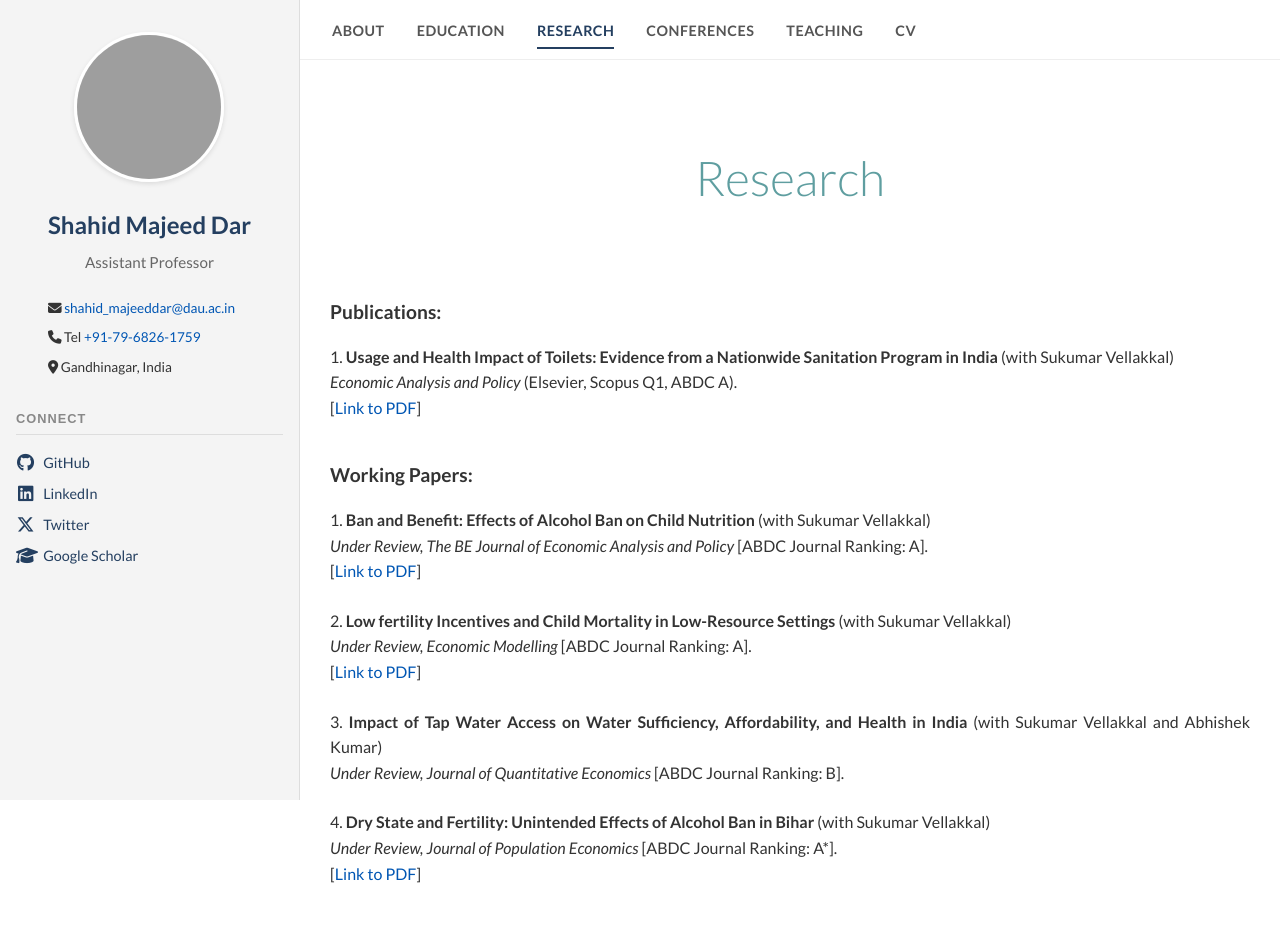
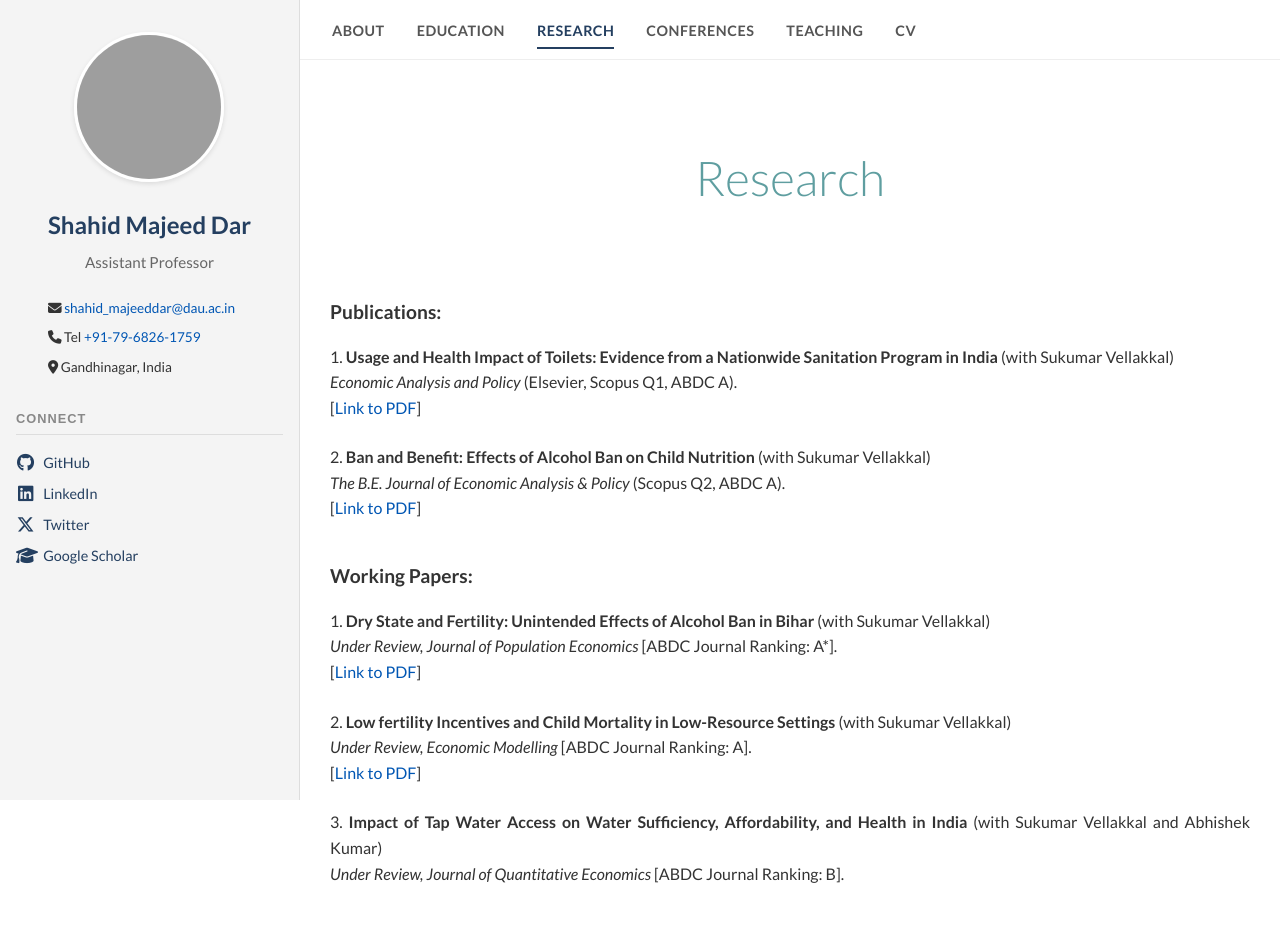
Before and after one commit to shahidar961/shahidar961.github.io, a React (Vite) app: page /research in a window 1280 px wide. Shown: the top 931 px of the page. Built offline with nearby package versions, Linux system fonts and the light colour scheme; grey boxes are pictures that could not be loaded.

Commit message:
added new resume and publication update

```diff
--- a/src/pages/Research.jsx
+++ b/src/pages/Research.jsx
@@ -13,6 +13,14 @@ const Research = () => {
                         [<a href="https://doi.org/10.1016/j.eap.2025.10.048" target="_blank" rel="noopener noreferrer">Link to PDF</a>]
                     </p>
                 </div>
+
+                <div className="paper-item">
+                    <p className="paper-description">
+                        2. <strong>Ban and Benefit: Effects of Alcohol Ban on Child Nutrition</strong> (with Sukumar Vellakkal) <br />
+                        <em>The B.E. Journal of Economic Analysis &amp; Policy</em> (Scopus Q2, ABDC A). <br />
+                        [<a href="https://doi.org/10.1515/bejeap-2025-0390" target="_blank" rel="noopener noreferrer">Link to PDF</a>]
+                    </p>
+                </div>
             </div>
 
             <div className="content-section">
@@ -20,9 +28,9 @@ const Research = () => {
 
                 <div className="paper-item">
                     <p className="paper-description">
-                        1. <strong>Ban and Benefit: Effects of Alcohol Ban on Child Nutrition</strong> (with Sukumar Vellakkal) <br />
-                        <em>Under Review, The BE Journal of Economic Analysis and Policy</em> [ABDC Journal Ranking: A]. <br />
-                        [<a href="https://papers.ssrn.com/sol3/papers.cfm?abstract_id=5711562" target="_blank" rel="noopener noreferrer">Link to PDF</a>]
+                        1. <strong>Dry State and Fertility: Unintended Effects of Alcohol Ban in Bihar</strong> (with Sukumar Vellakkal) <br />
+                        <em>Under Review, Journal of Population Economics</em> [ABDC Journal Ranking: A*]. <br />
+                        [<a href="https://papers.ssrn.com/sol3/papers.cfm?abstract_id=5221412" target="_blank" rel="noopener noreferrer">Link to PDF</a>]
                     </p>
                 </div>
 
@@ -38,14 +46,6 @@ const Research = () => {
                     <p className="paper-description">
                         3. <strong>Impact of Tap Water Access on Water Sufficiency, Affordability, and Health in India</strong> (with Sukumar Vellakkal and Abhishek Kumar) <br />
                         <em>Under Review, Journal of Quantitative Economics</em> [ABDC Journal Ranking: B].
-                    </p>
-                </div>
-
-                <div className="paper-item">
-                    <p className="paper-description">
-                        4. <strong>Dry State and Fertility: Unintended Effects of Alcohol Ban in Bihar</strong> (with Sukumar Vellakkal) <br />
-                        <em>Under Review, Journal of Population Economics</em> [ABDC Journal Ranking: A*]. <br />
-                        [<a href="https://papers.ssrn.com/sol3/papers.cfm?abstract_id=5221412" target="_blank" rel="noopener noreferrer">Link to PDF</a>]
                     </p>
                 </div>
             </div>
```
Also changed, not shown: 1 other file (tests, documents, lock files or other folders).
